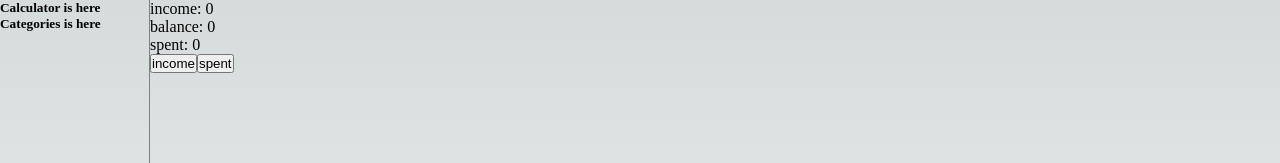
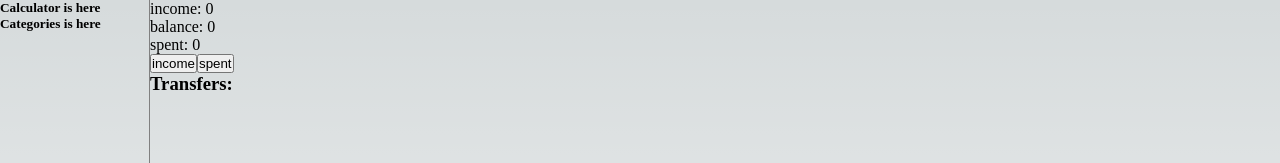
Before and after one commit to lexthedev/fort_cash, a Next.js app: page /calculator in a window 1280 px wide. Shown: the top 163 px of the page. Built offline with nearby package versions, Linux system fonts and the light colour scheme.

Commit message:
calculator mgic

```diff
--- a/src/components/dynamic/components/calculator/transferInput.tsx
+++ b/src/components/dynamic/components/calculator/transferInput.tsx
@@ -23,7 +23,7 @@ export const TransferInput = (props: ITransferInput) => {
         if (value && value > 0) {
             dispatch(addTransaction({
                 amount: value,
-                category: category as string,
+                categoryId: category as string,
                 type: type
             }))
 
@@ -81,7 +81,7 @@ export const TransferInput = (props: ITransferInput) => {
                 <select onChange={(e) => setCategory(e.target.value)}
                     name="TransferInput-input-category"
                     id="TransferInput-input-category">
-                    {categories.map(({ title }) => <option key={title} value={title}>{title}</option>)}
+                    {categories.map(({ title, id }) => <option key={id} value={id}>{title}</option>)}
                 </select>
             </div>
         </div>
--- a/src/pages/calculator.tsx
+++ b/src/pages/calculator.tsx
@@ -4,13 +4,14 @@ import { categorySlice } from "@/redux/reducers/categoryReducer";
 import { LocalStoreService } from "@/redux/services/localStoreService";
 import WalletCalculator from "@/redux/services/walletCalculator";
 import React, { useEffect, useState } from "react"
-import { DynamicBody, DynamicHead, Popup, TransferInput } from '../components/index'
+import { DynamicBody, DynamicHead, ICategory, Popup, TransferInput } from '../components/index'
 
 export default function Calculator() {
 
     const [currentTransfer, setCurrentTransfer] = useState<transferTypes | boolean>();
 
     const { transactions } = useAppSelector(state => state.transactionsReducer)
+    const { categories } = useAppSelector(state => state.categoryReducer)
     // const { setTransactions } = transactionSlice.actions;
     // const { setCategories } = categorySlice.actions;
     // const dispatch = useAppDispatch();
@@ -20,6 +21,11 @@ export default function Calculator() {
     // }, [])
     const { income, spent } = WalletCalculator.countBalance(transactions);
 
+    function getCategoryById(id: string, type: transferTypes): ICategory | undefined {
+        const chosenCategories = categories[type];
+        return chosenCategories.find(({ id: _id }) => _id === id)
+    }
+
     const content = <>
         <div>
             <div>income: {income}</div>
@@ -28,6 +34,15 @@ export default function Calculator() {
         </div>
         <button onClick={() => { setCurrentTransfer(transferTypes.income) }}>income</button>
         <button onClick={() => { setCurrentTransfer(transferTypes.outcome) }}>spent</button>
+        <div>
+            <h3>Transfers:</h3>
+            {transactions.map((trans) => {
+                const { amount, categoryId, type, id } = trans;
+                const category = getCategoryById(categoryId, type)
+
+                return <div key={id}>{`${type} - ${category?.title} - ${amount}`}</div>
+            })}
+        </div>
     </>
 
     return <>
--- a/src/redux/models/transation.ts
+++ b/src/redux/models/transation.ts
@@ -1,7 +1,8 @@
 import { transferTypes } from "@/constants/transferTypes";
 
 export interface Transaction {
+    id?: string
     amount: number;
-    category: string;
+    categoryId: string;
     type: transferTypes;
 }
--- a/src/redux/reducers/transactionsReducer.ts
+++ b/src/redux/reducers/transactionsReducer.ts
@@ -20,7 +20,9 @@ export const transactionSlice = createSlice({
     initialState,
     reducers: {
         addTransaction(state, action: PayloadAction<Transaction>) {
-            state.transactions.push(action.payload);
+            const newId = Number(state.transactions.slice(-1)[0]?.id || 0) + 1;
+            const newTransaction = { ...action.payload, id: String(newId) }
+            state.transactions.push(newTransaction);
             const savePayload: IPayload = {
                 name: 'transactions',
                 data: state.transactions
```
Also changed, not shown: src/pages/index.tsx (+10 -10 lines).
